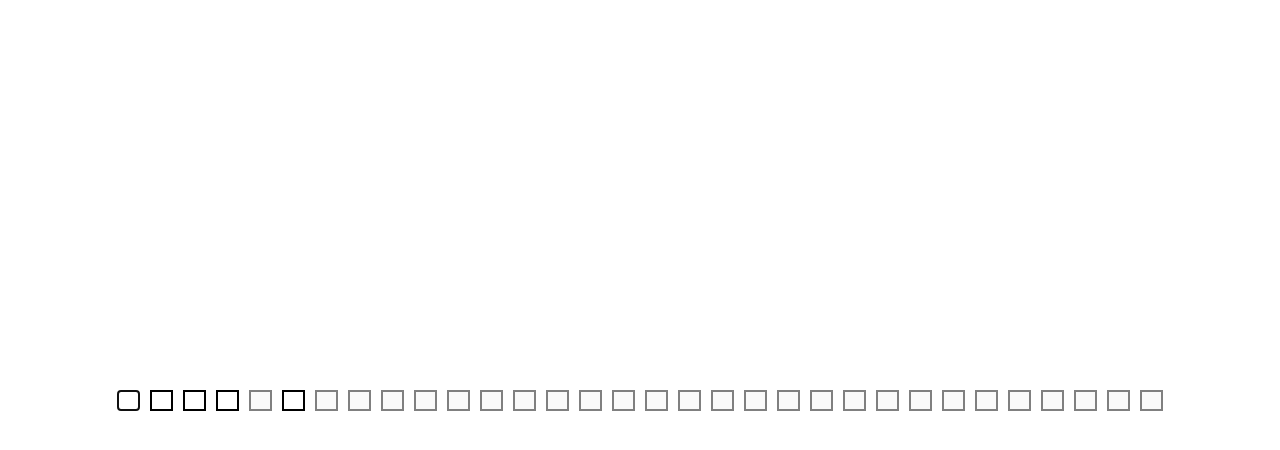
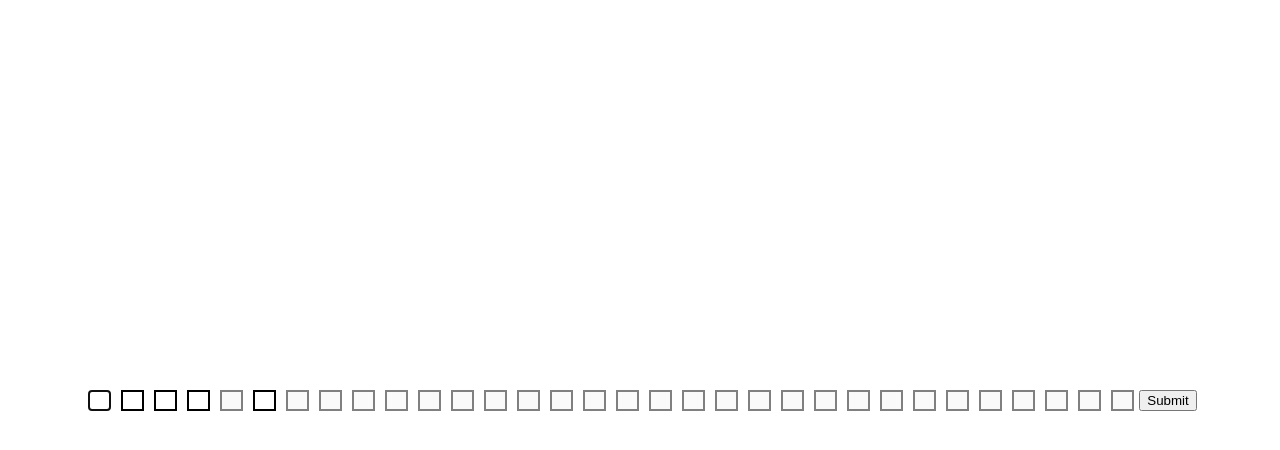
Before and after one commit to apinkev/bankingPassword, a React (Create React App) app: page / in a window 1280 px wide. Both pictures are taken after typing "Sample" into the empty fields and a click on the input 732 px from the left and 430 px from the top of the page. Shown: the top 450 px of the page. Built offline with nearby package versions, Linux system fonts and the light colour scheme.

Commit message:
cleanup & added password check

```diff
--- a/src/App.tsx
+++ b/src/App.tsx
@@ -1,41 +1,35 @@
 import React, { useState } from "react";
 import PasswordInput from "./components/passwordInput";
 import "./App.css";
+import MainInput from "./components/mainInput";
+import WelcomeScreen from "./components/welcomeScreen";
 
-const App = () => {
+function App() {
     const [password, setPassword] = useState("");
     const [enteredPassword, setEnteredPassword] = useState(false);
+    const [success, setSuccess] = useState(false);
 
-    const handleChange = (e: React.ChangeEvent<HTMLInputElement>) => {
-        setPassword(e.target.value);
+    const handleSuccess = () => {
+        setSuccess(true);
     };
 
-    const handleSubmit = (e: React.FormEvent<HTMLFormElement>) => {
-        e.preventDefault();
-        setEnteredPassword(true);
-    };
+    if (success) {
+        return <WelcomeScreen />;
+    }
+
+    if (enteredPassword) {
+        return <PasswordInput password={password} onSuccess={handleSuccess} />;
+    }
 
     return (
         <>
-            {enteredPassword ? (
-                <PasswordInput password={password} />
-            ) : (
-                <div>
-                    <h3>Enter your password:</h3>
-                    <form onSubmit={handleSubmit}>
-                        <input
-                            autoFocus
-                            minLength={8}
-                            maxLength={32}
-                            value={password}
-                            onChange={handleChange}
-                        />
-                        <input type="submit" />
-                    </form>
-                </div>
-            )}
+            <MainInput
+                password={password}
+                setPassword={setPassword}
+                setEnteredPassword={setEnteredPassword}
+            />
         </>
     );
-};
+}
 
 export default App;
--- /dev/null
+++ b/src/components/mainInput.tsx
@@ -0,0 +1,36 @@
+import React from "react";
+
+interface Props {
+    password: string;
+    setPassword: React.Dispatch<React.SetStateAction<string>>;
+    setEnteredPassword: React.Dispatch<React.SetStateAction<boolean>>;
+}
+
+function MainInput({ password, setPassword, setEnteredPassword }: Props) {
+    const handleChange = (e: React.ChangeEvent<HTMLInputElement>) => {
+        setPassword(e.target.value);
+    };
+
+    const handleSubmit = (e: React.FormEvent<HTMLFormElement>) => {
+        e.preventDefault();
+        setEnteredPassword(true);
+    };
+
+    return (
+        <div>
+            <h3>Enter your password:</h3>
+            <form onSubmit={handleSubmit}>
+                <input
+                    autoFocus
+                    minLength={8}
+                    maxLength={32}
+                    value={password}
+                    onChange={handleChange}
+                />
+                <input type="submit" />
+            </form>
+        </div>
+    );
+}
+
+export default MainInput;
--- a/src/components/passwordInput.tsx
+++ b/src/components/passwordInput.tsx
@@ -1,28 +1,17 @@
 import React, { useRef } from "react";
 import "../styles/passwordInput.css";
+import { getRandomEnabledInputs } from "./utils";
 
 interface Props {
     password: string;
+    onSuccess: () => void;
 }
-const getRandomEnabledInputs = (passwordArray: string[]) => {
-    const values: number[] = [];
-    for (let index = 0; index < 5; index++) {
-        const randomIndex = Math.floor(
-            Math.random() * Math.floor(passwordArray.length)
-        );
-        values.push(randomIndex);
-    }
 
-    const unique = values.filter(
-        (item, index) => values.indexOf(item) === index
-    );
+interface resultObject {
+    [key: number]: string;
+}
 
-    unique.sort((a, b) => a - b);
-
-    return unique;
-};
-
-const PasswordInput = ({ password }: Props) => {
+const PasswordInput = ({ password, onSuccess }: Props) => {
     const inputRefs = useRef<Array<HTMLInputElement | null>>([]);
     const passwordArray = password.split("");
     const inputArray: JSX.Element[] = [];
@@ -31,10 +20,33 @@ const PasswordInput = ({ password }: Props) => {
 
     const handleChange = (e: React.ChangeEvent<HTMLInputElement>) => {
         const currentId = parseInt(e.target.id);
+
         const index = activeInputs.indexOf(currentId);
         const newInputIndex = activeInputs[index + 1];
 
         inputRefs.current[newInputIndex]?.focus();
+    };
+
+    const handleSubmit = (e: React.FormEvent<HTMLFormElement>) => {
+        e.preventDefault();
+        let submission: resultObject = {};
+        let result: number = 0;
+
+        inputRefs.current.forEach((item, index) => {
+            if (item?.value) {
+                submission[index] = item.value;
+            }
+        });
+
+        passwordArray.forEach((item, index) => {
+            if (submission[index] && submission[index] === item) {
+                result += 1;
+            }
+        });
+
+        if (result === activeInputs.length) {
+            onSuccess();
+        }
     };
 
     for (let index = 0; index < 32; index++) {
@@ -58,7 +70,14 @@ const PasswordInput = ({ password }: Props) => {
         inputArray.push(element);
     }
 
-    return <div className="password-container">{inputArray}</div>;
+    return (
+        <div className="password-container">
+            <form onSubmit={handleSubmit}>
+                {inputArray}
+                <button>Submit</button>
+            </form>
+        </div>
+    );
 };
 
 export default PasswordInput;
--- /dev/null
+++ b/src/components/utils.ts
@@ -0,0 +1,18 @@
+export const getRandomEnabledInputs = (passwordArray: string[]) => {
+    const values: number[] = [];
+
+    for (let index = 0; index < 5; index++) {
+        const randomIndex = Math.floor(
+            Math.random() * Math.floor(passwordArray.length)
+        );
+        values.push(randomIndex);
+    }
+
+    const unique = values.filter(
+        (item, index) => values.indexOf(item) === index
+    );
+
+    unique.sort((a, b) => a - b);
+
+    return unique;
+};
--- /dev/null
+++ b/src/components/welcomeScreen.tsx
@@ -0,0 +1,11 @@
+import React from "react";
+
+const WelcomeScreen = () => {
+    return (
+        <div>
+            <h1>You have successfully entered your password</h1>
+        </div>
+    );
+};
+
+export default WelcomeScreen;
```
